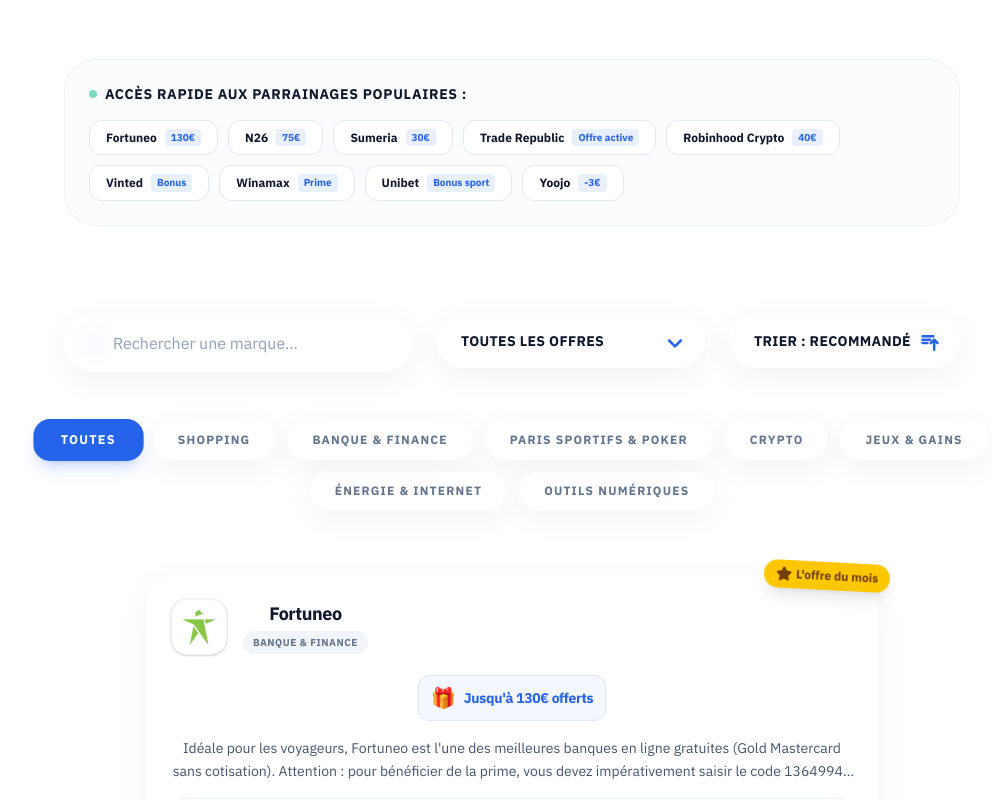
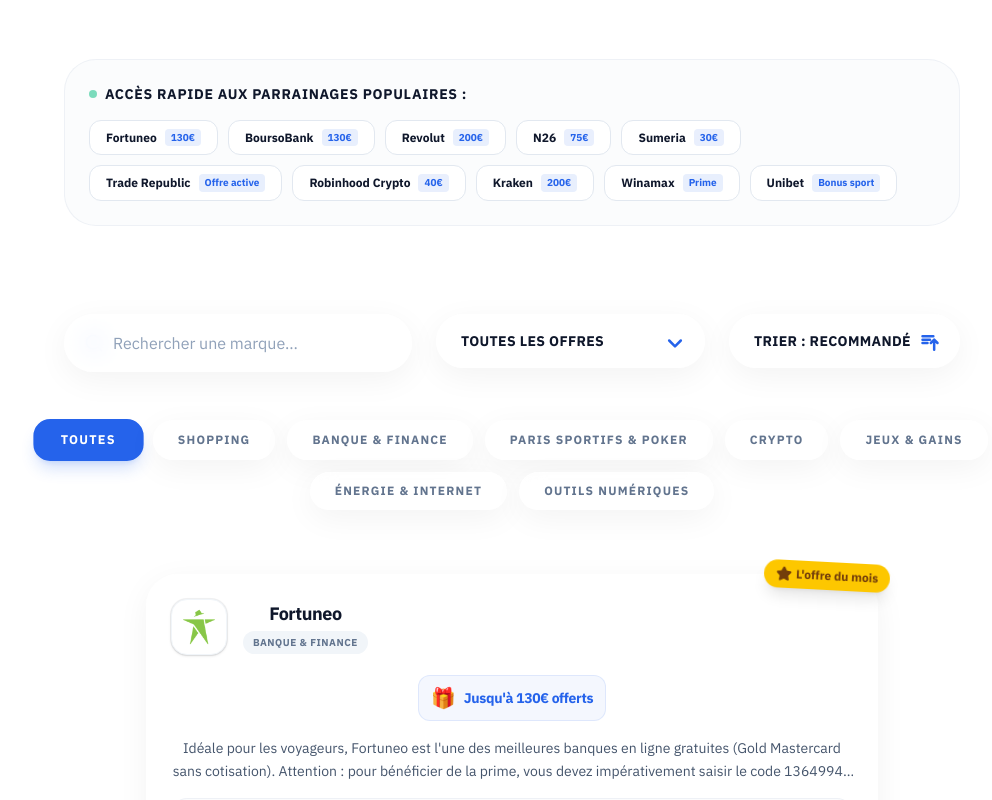
Before and after one commit to NACoaching/ParraineMoi, a Next.js app: page / in a window 1280 px wide. Shown: the part 820-1620 px from the top of the page, without its empty margins (128-1120 px from the left). Built offline with nearby package versions, Linux system fonts and the light colour scheme.

Commit message:
seo: update trending bandeau and footer links to remove vinted/yoojo and add boursobank/kraken/revolut

```diff
--- a/src/app/page.tsx
+++ b/src/app/page.tsx
@@ -116,14 +116,15 @@
           <div className="flex flex-wrap gap-2.5">
             {[
               { name: "Fortuneo", slug: "fortuneo", reward: "130€" },
+              { name: "BoursoBank", slug: "boursobank", reward: "130€" },
+              { name: "Revolut", slug: "revolut", reward: "200€" },
               { name: "N26", slug: "n26", reward: "75€" },
               { name: "Sumeria", slug: "sumeria", reward: "30€" },
               { name: "Trade Republic", slug: "trade-republic", reward: "Offre active" },
               { name: "Robinhood Crypto", slug: "robinhood", reward: "40€" },
-              { name: "Vinted", slug: "vinted", reward: "Bonus" },
+              { name: "Kraken", slug: "kraken", reward: "200€" },
               { name: "Winamax", slug: "winamax", reward: "Prime" },
-              { name: "Unibet", slug: "unibet", reward: "Bonus sport" },
-              { name: "Yoojo", slug: "yoojo", reward: "-3€" }
+              { name: "Unibet", slug: "unibet", reward: "Bonus sport" }
             ].map((item) => (
               <Link
                 key={item.slug}
--- a/src/components/Footer.tsx
+++ b/src/components/Footer.tsx
@@ -31,13 +31,14 @@
                         <ul className="space-y-3 text-sm text-slate-500 dark:text-slate-400">
                             {[
                                 { name: "Fortuneo Banque", href: "/parrainage-fortuneo" },
+                                { name: "BoursoBank", href: "/parrainage-boursobank" },
+                                { name: "Revolut", href: "/parrainage-revolut" },
                                 { name: "N26", href: "/parrainage-n26" },
                                 { name: "Sumeria (ex-Lydia)", href: "/parrainage-sumeria" },
                                 { name: "Trade Republic", href: "/parrainage-trade-republic" },
                                 { name: "Robinhood Crypto", href: "/parrainage-robinhood" },
-                                { name: "Vinted", href: "/parrainage-vinted" },
+                                { name: "Kraken", href: "/parrainage-kraken" },
                                 { name: "Winamax", href: "/parrainage-winamax" },
-                                { name: "Yoojo", href: "/parrainage-yoojo" },
                                 { name: "Unibet", href: "/parrainage-unibet" }
                             ].map((link) => (
                                 <li key={link.name}>
```
